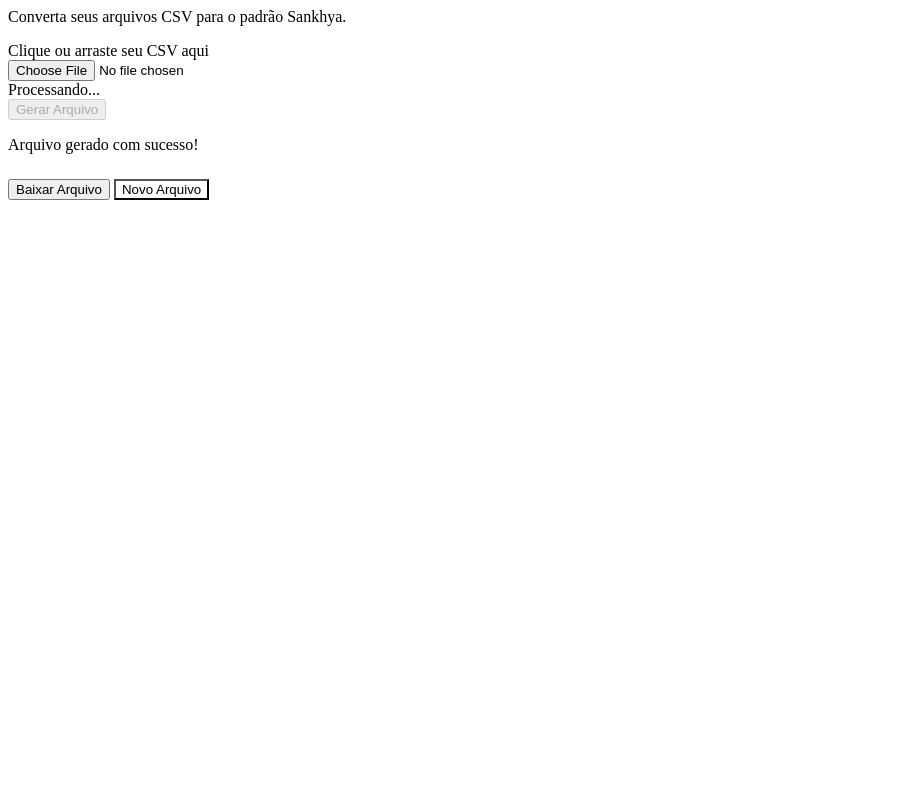
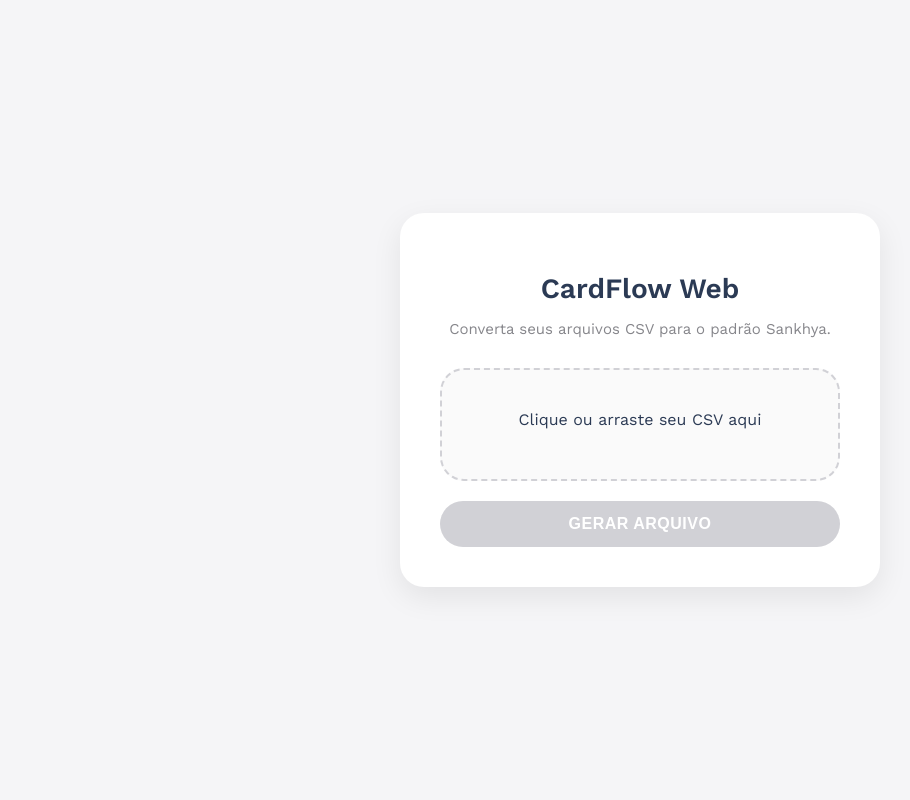
Before and after one commit to thiagorochasti/cardflow, a Flask app: page / in a window 1280 px wide. Shown: the whole page, without its empty margins (0-910 px from the left). Run offline with Flask 3, Linux system fonts and the light colour scheme.

Commit message:
Fix: Restore HTML structure in index.html

```diff
--- a/web_app/templates/index.html
+++ b/web_app/templates/index.html
@@ -1,3 +1,194 @@
+<!DOCTYPE html>
+<html lang="pt-br">
+
+<head>
+    <meta charset="UTF-8">
+    <meta name="viewport" content="width=device-width, initial-scale=1.0">
+    <title>CardFlow Web</title>
+    <link rel="preconnect" href="https://fonts.googleapis.com">
+    <link rel="preconnect" href="https://fonts.gstatic.com" crossorigin>
+    <link href="https://fonts.googleapis.com/css2?family=Work+Sans:wght@400;500;600&display=swap" rel="stylesheet">
+    <style>
+        :root {
+            --primary-color: #66CB66;
+            /* Sankhya Green */
+            --primary-hover: #55B055;
+            --secondary-color: #2B3A54;
+            /* Sankhya Dark Blue */
+            --background-color: #F5F5F7;
+            --card-background: #FFFFFF;
+            --text-color: #2B3A54;
+            --text-secondary: #86868B;
+            --border-color: #D1D1D6;
+            --border-radius: 24px;
+            /* More rounded like Sankhya buttons */
+            --success-color: #34C759;
+        }
+
+        @media (prefers-color-scheme: dark) {
+            :root {
+                --background-color: #121212;
+                --card-background: #1C1C1E;
+                --text-color: #F5F5F7;
+                --text-secondary: #A1A1A6;
+                --border-color: #38383A;
+                --secondary-color: #FFFFFF;
+            }
+        }
+
+        body {
+            font-family: 'Work Sans', sans-serif;
+            background-color: var(--background-color);
+            color: var(--text-color);
+            display: flex;
+            justify-content: center;
+            align-items: center;
+            height: 100vh;
+            margin: 0;
+            transition: background-color 0.3s ease, color 0.3s ease;
+        }
+
+        .container {
+            background-color: var(--card-background);
+            padding: 40px;
+            border-radius: var(--border-radius);
+            box-shadow: 0 10px 30px rgba(0, 0, 0, 0.08);
+            text-align: center;
+            width: 400px;
+            transition: background-color 0.3s ease;
+        }
+
+        h1 {
+            font-size: 28px;
+            font-weight: 600;
+            margin-bottom: 10px;
+            color: var(--secondary-color);
+        }
+
+        @media (prefers-color-scheme: dark) {
+            h1 {
+                color: var(--text-color);
+            }
+        }
+
+        p {
+            font-size: 15px;
+            color: var(--text-secondary);
+            margin-bottom: 30px;
+        }
+
+        .upload-box {
+            display: block;
+            border: 2px dashed var(--border-color);
+            border-radius: var(--border-radius);
+            padding: 40px 20px;
+            cursor: pointer;
+            transition: all 0.3s ease;
+            margin-bottom: 20px;
+            background-color: rgba(0, 0, 0, 0.02);
+        }
+
+        .upload-box:hover {
+            border-color: var(--primary-color);
+            background-color: rgba(102, 203, 102, 0.05);
+        }
+
+        input[type="file"] {
+            display: none;
+        }
+
+        .btn {
+            background-color: var(--primary-color);
+            color: #FFFFFF;
+            border: none;
+            padding: 14px 24px;
+            border-radius: 50px;
+            /* Pill shape */
+            font-size: 16px;
+            font-weight: 600;
+            cursor: pointer;
+            width: 100%;
+            transition: background-color 0.3s ease, transform 0.1s ease;
+            text-transform: uppercase;
+            letter-spacing: 0.5px;
+        }
+
+        .btn:hover {
+            background-color: var(--primary-hover);
+        }
+
+        .btn:active {
+            transform: scale(0.98);
+        }
+
+        .btn:disabled {
+            background-color: var(--border-color);
+            cursor: not-allowed;
+        }
+
+        .alert {
+            padding: 10px;
+            background-color: #FF3B30;
+            color: white;
+            border-radius: 12px;
+            margin-bottom: 20px;
+            font-size: 14px;
+        }
+
+        .file-name {
+            margin-top: 10px;
+            font-size: 14px;
+            color: var(--primary-color);
+            font-weight: 600;
+        }
+
+        /* Progress Bar */
+        .progress-container {
+            display: none;
+            margin-top: 20px;
+            margin-bottom: 20px;
+        }
+
+        .progress-bar-bg {
+            background-color: var(--border-color);
+            border-radius: 10px;
+            height: 10px;
+            overflow: hidden;
+        }
+
+        .progress-bar-fill {
+            background-color: var(--primary-color);
+            height: 100%;
+            width: 0%;
+            transition: width 0.1s linear;
+        }
+
+        .status-text {
+            margin-top: 8px;
+            font-size: 12px;
+            color: var(--text-secondary);
+        }
+
+        /* Success Actions */
+        .success-actions {
+            display: none;
+            margin-top: 20px;
+        }
+
+        .btn-success {
+            background-color: var(--success-color);
+        }
+
+        .btn-success:hover {
+            background-color: #248A3D;
+        }
+    </style>
+</head>
+
+<body>
+
+    <div class="container">
+        <h1>CardFlow Web</h1>
         <p>Converta seus arquivos CSV para o padrão Sankhya.</p>
 
         <div id="alertBox" class="alert" style="display: none;"></div>
```
Lines whose indentation alone changed are shown as unchanged.
